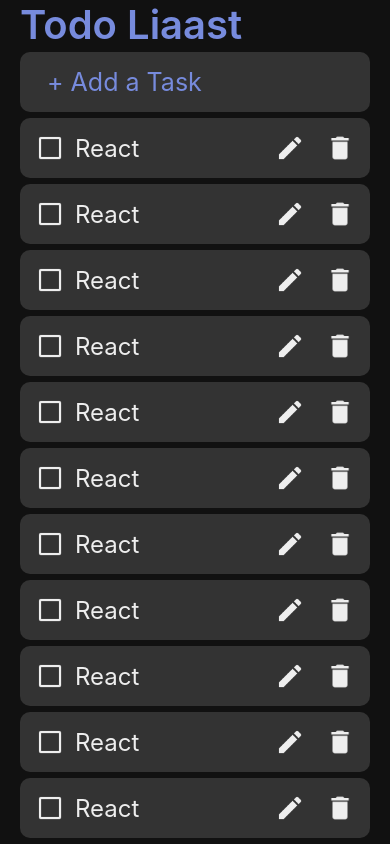
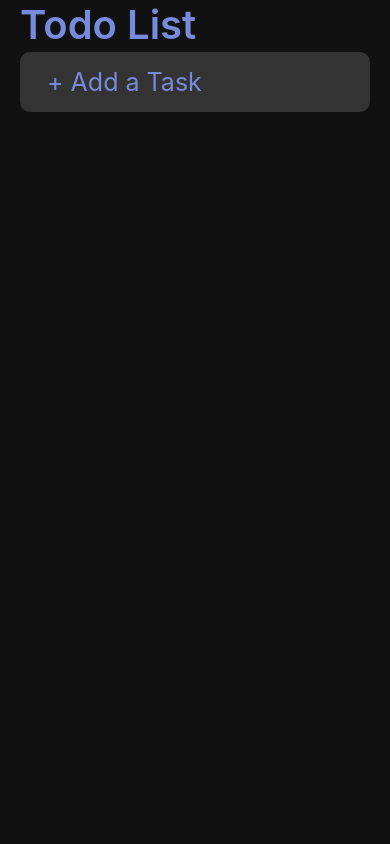
Before and after one commit to fghjjkl32/rn-todo-app, a React Native app: screen / in a window 390 px wide. Built offline with nearby package versions, Linux system fonts and the light colour scheme.

Commit message:
add task Add

```diff
--- a/package.json
+++ b/package.json
@@ -18,7 +18,11 @@
     "styled-components": "^5.3.0"
   },
   "devDependencies": {
-    "@babel/core": "^7.9.0"
+    "@babel/core": "^7.9.0",
+    "eslint": "^7.30.0",
+    "eslint-config-prettier": "^8.3.0",
+    "eslint-plugin-react-native": "^3.11.0",
+    "prettier": "2.3.2"
   },
   "private": true
 }
--- a/src/App.js
+++ b/src/App.js
@@ -30,11 +30,22 @@ width:${({ width }) => width - 40}px;;
 export default function App() {
   const width = Dimensions.get('window').width;
 
+  const tempData={}
+
   const [newTask, setNewTask] = useState('');
 
+  const [tasks,setTasks] = useState(tempData);
+
   const addTask = () => {
-    alert(newTask);
+    if(newTask.length < 1) {
+      return;
+    }
+    const ID = Date.now().toString();
+    const newTaskObject = {
+      [ID]: { id:ID, text: newTask, complited:false },
+    }
     setNewTask('');
+    setTasks({ ...tasks, ...newTaskObject });
   }
 
   return (
@@ -45,27 +56,19 @@ export default function App() {
           backgroundColor={theme.background}
           />
           {/* StatusBar 스테이터스바 */}
-          <Title>Todo Liaast</Title>
+          <Title>Todo List</Title>
           <Input placeholder=" + Add a Task"
           value={newTask}
           onChangeText={text => setNewTask(text)}
           onSubmitEditing={addTask}
           />
           <List width={width}>
-          <Task text="React" />
-          <Task text="React" />
-          <Task text="React" />
-          <Task text="React" />
-          <Task text="React" />
-          <Task text="React" />
-          <Task text="React" />
-          <Task text="React" />
-          <Task text="React" />
-          <Task text="React" />
-          <Task text="React" />
-          <Task text="React" />
-          <Task text="React" />
-          <Task text="React" />
+          {Object.values(tasks)
+            .reverse()
+            .map(item => (
+              <Task key={item.id} text={item.text}
+              />
+            ))}
           </List>
       </Container>
     </ThemeProvider>
--- a/src/components/IconButton.js
+++ b/src/components/IconButton.js
@@ -14,7 +14,7 @@ const Icon = styled.Image`
 const IconButton = ({ icon, onPress}) => {
   return (
     <TouchableOpacity onPress={onPress}>
-      {/* button이 아닌 TouchableOpacity를 사용하는 경우 https://jcon.tistory.com/147 */}
+      {/* button이 아닌 TouchableOpacity를 사용하는 이유 https://jcon.tistory.com/147 */}
       <View>
         <Icon source={icon} />
       </View>
```
Also changed, not shown: 1 other file (tests, documents, lock files or other folders).
